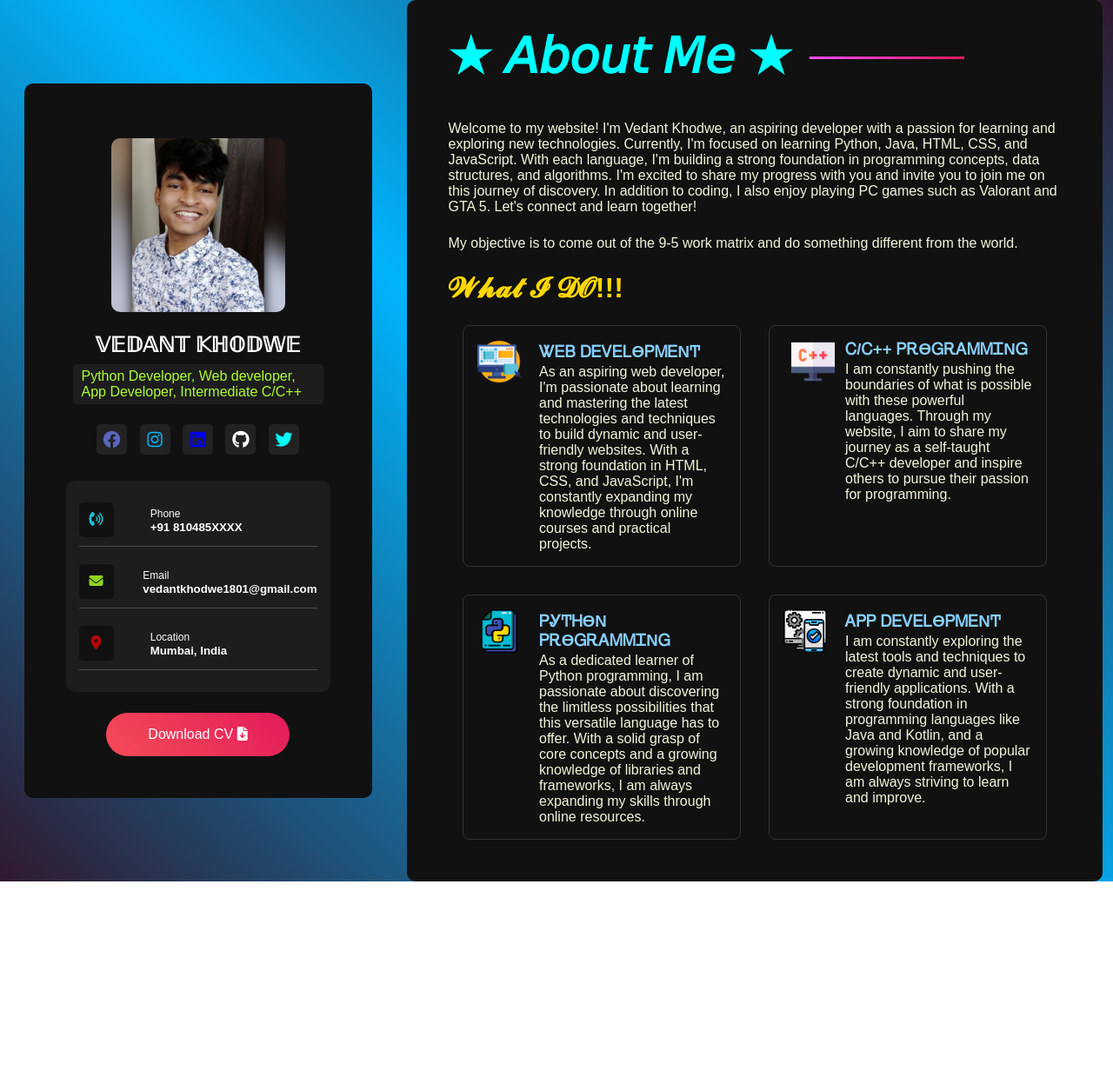
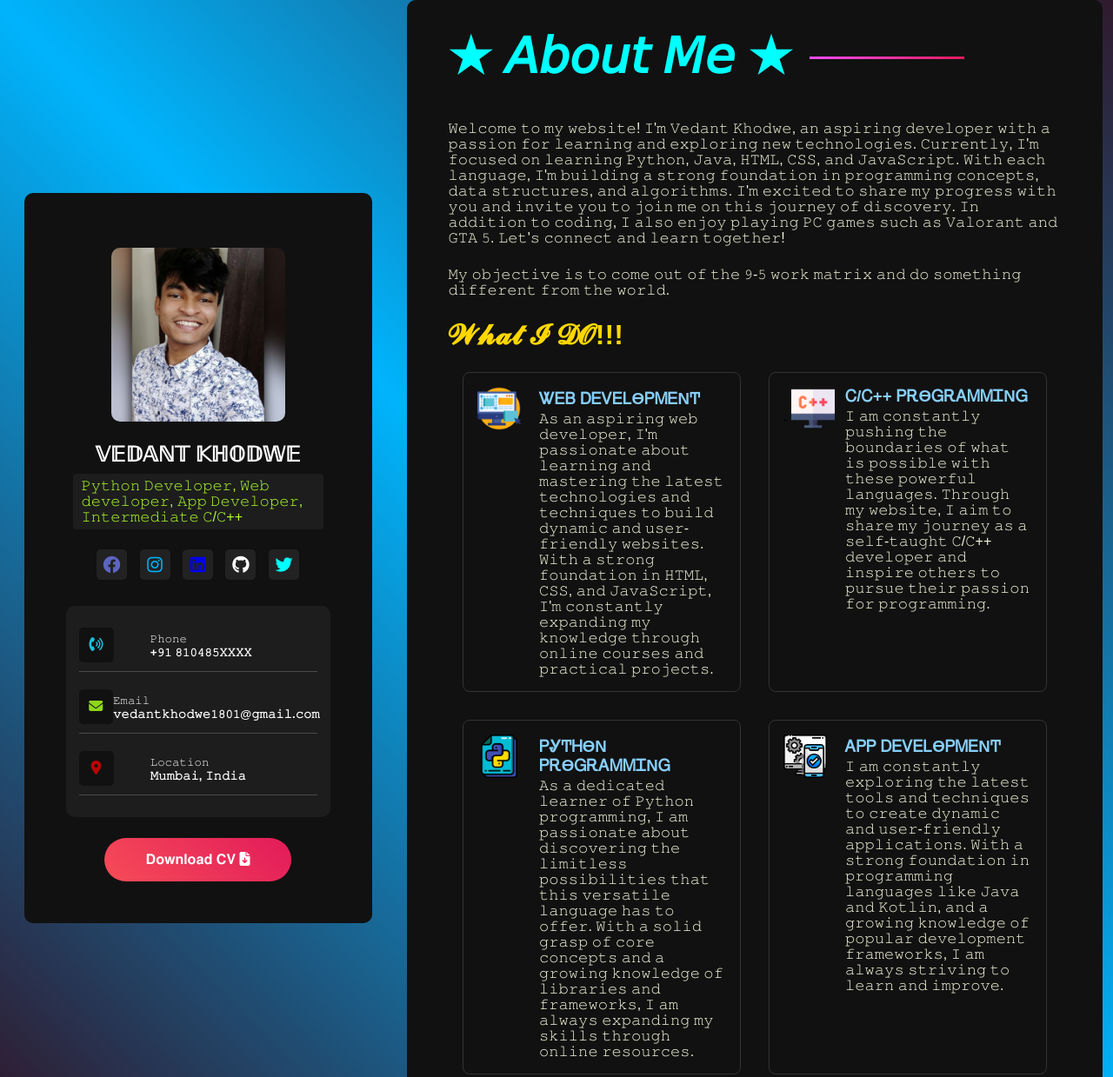
Before and after one commit to Luciferrr2709/vkportfolio.github.io, a plain HTML site: page index.html in a window 1280 px wide. Shown: the top 1239 px of the page at 87% size. Before the commit the page ends 1014 px from the top, so only its background shows below. Drawn offline with Linux system fonts and the light colour scheme.

Commit message:
Update index.html

```diff
--- a/index.html
+++ b/index.html
@@ -18,7 +18,7 @@
             <div class="profile-details">
                 <div class="intro">
                     <h2>𝕍𝔼𝔻𝔸ℕ𝕋 𝕂ℍ𝕆𝔻𝕎𝔼</h2>
-                    <h4>Python Developer, Web developer, App Developer, Intermediate C/C++</h4>
+                    <h4>𝙿𝚢𝚝𝚑𝚘𝚗 𝙳𝚎𝚟𝚎𝚕𝚘𝚙𝚎𝚛, 𝚆𝚎𝚋 𝚍𝚎𝚟𝚎𝚕𝚘𝚙𝚎𝚛, 𝙰𝚙𝚙 𝙳𝚎𝚟𝚎𝚕𝚘𝚙𝚎𝚛, 𝙸𝚗𝚝𝚎𝚛𝚖𝚎𝚍𝚒𝚊𝚝𝚎 𝙲/𝙲++</h4>
 
                     <div class="social">
                         <a href="https://www.facebook.com/Vedant.2709/" target="_blank"><i class="fab fa-facebook" style="color:var(--blue)"></i></a>
@@ -35,8 +35,8 @@
                             <i class="fa-solid fa-phone-volume" style="color:rgb(28, 192, 217);"></i>
                         </div>
                         <div class="content">
-                             <span>Phone</span>
-                             <h5>+91 810485XXXX</h5>
+                             <span>𝙿𝚑𝚘𝚗𝚎</span>
+                             <h5>+𝟿𝟷 𝟾𝟷𝟶𝟺𝟾𝟻𝚇𝚇𝚇𝚇</h5>
                         </div>
                     </div>
 
@@ -45,8 +45,8 @@
                             <i class="fa-solid fa-envelope" style="color:rgb(142, 214, 27);"></i>
                         </div>
                         <div class="content">
-                             <span>Email</span>
-                             <h5>vedantkhodwe1801@gmail.com</h5>
+                             <span>𝙴𝚖𝚊𝚒𝚕</span>
+                             <h5>𝚟𝚎𝚍𝚊𝚗𝚝𝚔𝚑𝚘𝚍𝚠𝚎𝟷𝟾𝟶𝟷@𝚐𝚖𝚊𝚒𝚕.𝚌𝚘𝚖</h5>
                         </div>
                     </div>
 
@@ -55,13 +55,13 @@
                             <i class="fa-solid fa-location-dot" style="color:rgb(184, 6, 6);"></i>
                         </div>
                         <div class="content">
-                             <span>Location</span>
-                             <h5>Mumbai, India</h5>
+                             <span>𝙻𝚘𝚌𝚊𝚝𝚒𝚘𝚗</span>
+                             <h5>𝙼𝚞𝚖𝚋𝚊𝚒, 𝙸𝚗𝚍𝚒𝚊</h5>
                         </div>
                     </div>
 
                 </div>
-               <a href="./code.png" download="CV" class="download-btn">Download CV <i class="fa-solid fa-file-arrow-down"></i></a>
+               <a href="./code.png" download="CV" class="download-btn">𝐃𝐨𝐰𝐧𝐥𝐨𝐚𝐝 𝐂𝐕 <i class="fa-solid fa-file-arrow-down"></i></a>
             </div>
         </div>
 
@@ -69,11 +69,11 @@
         <div class="about">
             <h1>★ 𝘈𝘣𝘰𝘶𝘵 𝘔𝘦 ★</h1>
 
-            <p>Welcome to my website! I'm Vedant Khodwe, an aspiring developer with a passion for learning and exploring new technologies. Currently, I'm focused on learning Python, Java, HTML, CSS, and JavaScript. With each language, I'm building a strong foundation in programming concepts, data structures, and algorithms. I'm excited to share my progress with you and invite you to join me on this journey of discovery. In addition to coding, I also enjoy playing PC games such as Valorant and GTA 5. Let's connect and learn together!
+            <p>𝚆𝚎𝚕𝚌𝚘𝚖𝚎 𝚝𝚘 𝚖𝚢 𝚠𝚎𝚋𝚜𝚒𝚝𝚎! 𝙸'𝚖 𝚅𝚎𝚍𝚊𝚗𝚝 𝙺𝚑𝚘𝚍𝚠𝚎, 𝚊𝚗 𝚊𝚜𝚙𝚒𝚛𝚒𝚗𝚐 𝚍𝚎𝚟𝚎𝚕𝚘𝚙𝚎𝚛 𝚠𝚒𝚝𝚑 𝚊 𝚙𝚊𝚜𝚜𝚒𝚘𝚗 𝚏𝚘𝚛 𝚕𝚎𝚊𝚛𝚗𝚒𝚗𝚐 𝚊𝚗𝚍 𝚎𝚡𝚙𝚕𝚘𝚛𝚒𝚗𝚐 𝚗𝚎𝚠 𝚝𝚎𝚌𝚑𝚗𝚘𝚕𝚘𝚐𝚒𝚎𝚜. 𝙲𝚞𝚛𝚛𝚎𝚗𝚝𝚕𝚢, 𝙸'𝚖 𝚏𝚘𝚌𝚞𝚜𝚎𝚍 𝚘𝚗 𝚕𝚎𝚊𝚛𝚗𝚒𝚗𝚐 𝙿𝚢𝚝𝚑𝚘𝚗, 𝙹𝚊𝚟𝚊, 𝙷𝚃𝙼𝙻, 𝙲𝚂𝚂, 𝚊𝚗𝚍 𝙹𝚊𝚟𝚊𝚂𝚌𝚛𝚒𝚙𝚝. 𝚆𝚒𝚝𝚑 𝚎𝚊𝚌𝚑 𝚕𝚊𝚗𝚐𝚞𝚊𝚐𝚎, 𝙸'𝚖 𝚋𝚞𝚒𝚕𝚍𝚒𝚗𝚐 𝚊 𝚜𝚝𝚛𝚘𝚗𝚐 𝚏𝚘𝚞𝚗𝚍𝚊𝚝𝚒𝚘𝚗 𝚒𝚗 𝚙𝚛𝚘𝚐𝚛𝚊𝚖𝚖𝚒𝚗𝚐 𝚌𝚘𝚗𝚌𝚎𝚙𝚝𝚜, 𝚍𝚊𝚝𝚊 𝚜𝚝𝚛𝚞𝚌𝚝𝚞𝚛𝚎𝚜, 𝚊𝚗𝚍 𝚊𝚕𝚐𝚘𝚛𝚒𝚝𝚑𝚖𝚜. 𝙸'𝚖 𝚎𝚡𝚌𝚒𝚝𝚎𝚍 𝚝𝚘 𝚜𝚑𝚊𝚛𝚎 𝚖𝚢 𝚙𝚛𝚘𝚐𝚛𝚎𝚜𝚜 𝚠𝚒𝚝𝚑 𝚢𝚘𝚞 𝚊𝚗𝚍 𝚒𝚗𝚟𝚒𝚝𝚎 𝚢𝚘𝚞 𝚝𝚘 𝚓𝚘𝚒𝚗 𝚖𝚎 𝚘𝚗 𝚝𝚑𝚒𝚜 𝚓𝚘𝚞𝚛𝚗𝚎𝚢 𝚘𝚏 𝚍𝚒𝚜𝚌𝚘𝚟𝚎𝚛𝚢. 𝙸𝚗 𝚊𝚍𝚍𝚒𝚝𝚒𝚘𝚗 𝚝𝚘 𝚌𝚘𝚍𝚒𝚗𝚐, 𝙸 𝚊𝚕𝚜𝚘 𝚎𝚗𝚓𝚘𝚢 𝚙𝚕𝚊𝚢𝚒𝚗𝚐 𝙿𝙲 𝚐𝚊𝚖𝚎𝚜 𝚜𝚞𝚌𝚑 𝚊𝚜 𝚅𝚊𝚕𝚘𝚛𝚊𝚗𝚝 𝚊𝚗𝚍 𝙶𝚃𝙰 𝟻. 𝙻𝚎𝚝'𝚜 𝚌𝚘𝚗𝚗𝚎𝚌𝚝 𝚊𝚗𝚍 𝚕𝚎𝚊𝚛𝚗 𝚝𝚘𝚐𝚎𝚝𝚑𝚎𝚛!
             </p>
 
             <p>
-            My objective is to come out of the 9-5 work matrix and do something different from the world.
+                𝙼𝚢 𝚘𝚋𝚓𝚎𝚌𝚝𝚒𝚟𝚎 𝚒𝚜 𝚝𝚘 𝚌𝚘𝚖𝚎 𝚘𝚞𝚝 𝚘𝚏 𝚝𝚑𝚎 𝟿-𝟻 𝚠𝚘𝚛𝚔 𝚖𝚊𝚝𝚛𝚒𝚡 𝚊𝚗𝚍 𝚍𝚘 𝚜𝚘𝚖𝚎𝚝𝚑𝚒𝚗𝚐 𝚍𝚒𝚏𝚏𝚎𝚛𝚎𝚗𝚝 𝚏𝚛𝚘𝚖 𝚝𝚑𝚎 𝚠𝚘𝚛𝚕𝚍.
             </p>
 
             <h2>𝓦𝓱𝓪𝓽 𝓘 𝓓𝓞!!! <!DOCTYPE html></h2>
@@ -84,7 +84,7 @@
                     </div>
                         <div class="desc">
                             <h3>ᏔᎬᏴ ᎠᎬᏙᎬᏞϴᏢᎷᎬΝͲ</h3>
-                            <p>As an aspiring web developer, I'm passionate about learning and mastering the latest technologies and techniques to build dynamic and user-friendly websites. With a strong foundation in HTML, CSS, and JavaScript, I'm constantly expanding my knowledge through online courses and practical projects.</p>
+                            <p>𝙰𝚜 𝚊𝚗 𝚊𝚜𝚙𝚒𝚛𝚒𝚗𝚐 𝚠𝚎𝚋 𝚍𝚎𝚟𝚎𝚕𝚘𝚙𝚎𝚛, 𝙸'𝚖 𝚙𝚊𝚜𝚜𝚒𝚘𝚗𝚊𝚝𝚎 𝚊𝚋𝚘𝚞𝚝 𝚕𝚎𝚊𝚛𝚗𝚒𝚗𝚐 𝚊𝚗𝚍 𝚖𝚊𝚜𝚝𝚎𝚛𝚒𝚗𝚐 𝚝𝚑𝚎 𝚕𝚊𝚝𝚎𝚜𝚝 𝚝𝚎𝚌𝚑𝚗𝚘𝚕𝚘𝚐𝚒𝚎𝚜 𝚊𝚗𝚍 𝚝𝚎𝚌𝚑𝚗𝚒𝚚𝚞𝚎𝚜 𝚝𝚘 𝚋𝚞𝚒𝚕𝚍 𝚍𝚢𝚗𝚊𝚖𝚒𝚌 𝚊𝚗𝚍 𝚞𝚜𝚎𝚛-𝚏𝚛𝚒𝚎𝚗𝚍𝚕𝚢 𝚠𝚎𝚋𝚜𝚒𝚝𝚎𝚜. 𝚆𝚒𝚝𝚑 𝚊 𝚜𝚝𝚛𝚘𝚗𝚐 𝚏𝚘𝚞𝚗𝚍𝚊𝚝𝚒𝚘𝚗 𝚒𝚗 𝙷𝚃𝙼𝙻, 𝙲𝚂𝚂, 𝚊𝚗𝚍 𝙹𝚊𝚟𝚊𝚂𝚌𝚛𝚒𝚙𝚝, 𝙸'𝚖 𝚌𝚘𝚗𝚜𝚝𝚊𝚗𝚝𝚕𝚢 𝚎𝚡𝚙𝚊𝚗𝚍𝚒𝚗𝚐 𝚖𝚢 𝚔𝚗𝚘𝚠𝚕𝚎𝚍𝚐𝚎 𝚝𝚑𝚛𝚘𝚞𝚐𝚑 𝚘𝚗𝚕𝚒𝚗𝚎 𝚌𝚘𝚞𝚛𝚜𝚎𝚜 𝚊𝚗𝚍 𝚙𝚛𝚊𝚌𝚝𝚒𝚌𝚊𝚕 𝚙𝚛𝚘𝚓𝚎𝚌𝚝𝚜.</p>
                         </div>
                     </div>
 
@@ -94,7 +94,7 @@
                         </div>
                             <div class="desc">
                                 <h3>Ꮯ/Ꮯ++ ᏢᎡϴᏀᎡᎪᎷᎷᏆΝᏀ</h3>
-                                <p>I am constantly pushing the boundaries of what is possible with these powerful languages. Through my website, I aim to share my journey as a self-taught C/C++ developer and inspire others to pursue their passion for programming.</p>
+                                <p>𝙸 𝚊𝚖 𝚌𝚘𝚗𝚜𝚝𝚊𝚗𝚝𝚕𝚢 𝚙𝚞𝚜𝚑𝚒𝚗𝚐 𝚝𝚑𝚎 𝚋𝚘𝚞𝚗𝚍𝚊𝚛𝚒𝚎𝚜 𝚘𝚏 𝚠𝚑𝚊𝚝 𝚒𝚜 𝚙𝚘𝚜𝚜𝚒𝚋𝚕𝚎 𝚠𝚒𝚝𝚑 𝚝𝚑𝚎𝚜𝚎 𝚙𝚘𝚠𝚎𝚛𝚏𝚞𝚕 𝚕𝚊𝚗𝚐𝚞𝚊𝚐𝚎𝚜. 𝚃𝚑𝚛𝚘𝚞𝚐𝚑 𝚖𝚢 𝚠𝚎𝚋𝚜𝚒𝚝𝚎, 𝙸 𝚊𝚒𝚖 𝚝𝚘 𝚜𝚑𝚊𝚛𝚎 𝚖𝚢 𝚓𝚘𝚞𝚛𝚗𝚎𝚢 𝚊𝚜 𝚊 𝚜𝚎𝚕𝚏-𝚝𝚊𝚞𝚐𝚑𝚝 𝙲/𝙲++ 𝚍𝚎𝚟𝚎𝚕𝚘𝚙𝚎𝚛 𝚊𝚗𝚍 𝚒𝚗𝚜𝚙𝚒𝚛𝚎 𝚘𝚝𝚑𝚎𝚛𝚜 𝚝𝚘 𝚙𝚞𝚛𝚜𝚞𝚎 𝚝𝚑𝚎𝚒𝚛 𝚙𝚊𝚜𝚜𝚒𝚘𝚗 𝚏𝚘𝚛 𝚙𝚛𝚘𝚐𝚛𝚊𝚖𝚖𝚒𝚗𝚐.</p>
                             </div>
                         </div>
 
@@ -104,7 +104,8 @@
                         </div>
                             <div class="desc">
                                 <h3>ᏢᎽͲᎻϴΝ ᏢᎡϴᏀᎡᎪᎷᎷᏆΝᏀ</h3>
-                                <p>As a dedicated learner of Python programming, I am passionate about discovering the limitless possibilities that this versatile language has to offer. With a solid grasp of core concepts and a growing knowledge of libraries and frameworks, I am always expanding my skills through online resources.</p>
+                                <p>𝙰𝚜 𝚊 𝚍𝚎𝚍𝚒𝚌𝚊𝚝𝚎𝚍 𝚕𝚎𝚊𝚛𝚗𝚎𝚛 𝚘𝚏 𝙿𝚢𝚝𝚑𝚘𝚗 𝚙𝚛𝚘𝚐𝚛𝚊𝚖𝚖𝚒𝚗𝚐, 𝙸 𝚊𝚖 𝚙𝚊𝚜𝚜𝚒𝚘𝚗𝚊𝚝𝚎 𝚊𝚋𝚘𝚞𝚝 𝚍𝚒𝚜𝚌𝚘𝚟𝚎𝚛𝚒𝚗𝚐 𝚝𝚑𝚎 𝚕𝚒𝚖𝚒𝚝𝚕𝚎𝚜𝚜
+                                𝚙𝚘𝚜𝚜𝚒𝚋𝚒𝚕𝚒𝚝𝚒𝚎𝚜 𝚝𝚑𝚊𝚝 𝚝𝚑𝚒𝚜 𝚟𝚎𝚛𝚜𝚊𝚝𝚒𝚕𝚎 𝚕𝚊𝚗𝚐𝚞𝚊𝚐𝚎 𝚑𝚊𝚜 𝚝𝚘 𝚘𝚏𝚏𝚎𝚛. 𝚆𝚒𝚝𝚑 𝚊 𝚜𝚘𝚕𝚒𝚍 𝚐𝚛𝚊𝚜𝚙 𝚘𝚏 𝚌𝚘𝚛𝚎 𝚌𝚘𝚗𝚌𝚎𝚙𝚝𝚜 𝚊𝚗𝚍 𝚊 𝚐𝚛𝚘𝚠𝚒𝚗𝚐 𝚔𝚗𝚘𝚠𝚕𝚎𝚍𝚐𝚎 𝚘𝚏 𝚕𝚒𝚋𝚛𝚊𝚛𝚒𝚎𝚜 𝚊𝚗𝚍 𝚏𝚛𝚊𝚖𝚎𝚠𝚘𝚛𝚔𝚜, 𝙸 𝚊𝚖 𝚊𝚕𝚠𝚊𝚢𝚜 𝚎𝚡𝚙𝚊𝚗𝚍𝚒𝚗𝚐 𝚖𝚢 𝚜𝚔𝚒𝚕𝚕𝚜 𝚝𝚑𝚛𝚘𝚞𝚐𝚑 𝚘𝚗𝚕𝚒𝚗𝚎 𝚛𝚎𝚜𝚘𝚞𝚛𝚌𝚎𝚜.</p>
                             </div>
                         </div>
 
@@ -114,7 +115,7 @@
                             </div>
                                 <div class="desc">
                                     <h3>ᎪᏢᏢ ᎠᎬᏙᎬᏞϴᏢᎷᎬΝͲ</h3>
-                                    <p>I am constantly exploring the latest tools and techniques to create dynamic and user-friendly applications. With a strong foundation in programming languages like Java and Kotlin, and a growing knowledge of popular development frameworks, I am always striving to learn and improve.</p>
+                                    <p>𝙸 𝚊𝚖 𝚌𝚘𝚗𝚜𝚝𝚊𝚗𝚝𝚕𝚢 𝚎𝚡𝚙𝚕𝚘𝚛𝚒𝚗𝚐 𝚝𝚑𝚎 𝚕𝚊𝚝𝚎𝚜𝚝 𝚝𝚘𝚘𝚕𝚜 𝚊𝚗𝚍 𝚝𝚎𝚌𝚑𝚗𝚒𝚚𝚞𝚎𝚜 𝚝𝚘 𝚌𝚛𝚎𝚊𝚝𝚎 𝚍𝚢𝚗𝚊𝚖𝚒𝚌 𝚊𝚗𝚍 𝚞𝚜𝚎𝚛-𝚏𝚛𝚒𝚎𝚗𝚍𝚕𝚢 𝚊𝚙𝚙𝚕𝚒𝚌𝚊𝚝𝚒𝚘𝚗𝚜. 𝚆𝚒𝚝𝚑 𝚊 𝚜𝚝𝚛𝚘𝚗𝚐 𝚏𝚘𝚞𝚗𝚍𝚊𝚝𝚒𝚘𝚗 𝚒𝚗 𝚙𝚛𝚘𝚐𝚛𝚊𝚖𝚖𝚒𝚗𝚐 𝚕𝚊𝚗𝚐𝚞𝚊𝚐𝚎𝚜 𝚕𝚒𝚔𝚎 𝙹𝚊𝚟𝚊 𝚊𝚗𝚍 𝙺𝚘𝚝𝚕𝚒𝚗, 𝚊𝚗𝚍 𝚊 𝚐𝚛𝚘𝚠𝚒𝚗𝚐 𝚔𝚗𝚘𝚠𝚕𝚎𝚍𝚐𝚎 𝚘𝚏 𝚙𝚘𝚙𝚞𝚕𝚊𝚛 𝚍𝚎𝚟𝚎𝚕𝚘𝚙𝚖𝚎𝚗𝚝 𝚏𝚛𝚊𝚖𝚎𝚠𝚘𝚛𝚔𝚜, 𝙸 𝚊𝚖 𝚊𝚕𝚠𝚊𝚢𝚜 𝚜𝚝𝚛𝚒𝚟𝚒𝚗𝚐 𝚝𝚘 𝚕𝚎𝚊𝚛𝚗 𝚊𝚗𝚍 𝚒𝚖𝚙𝚛𝚘𝚟𝚎.</p>
                                 </div>
                             </div>
 
```
